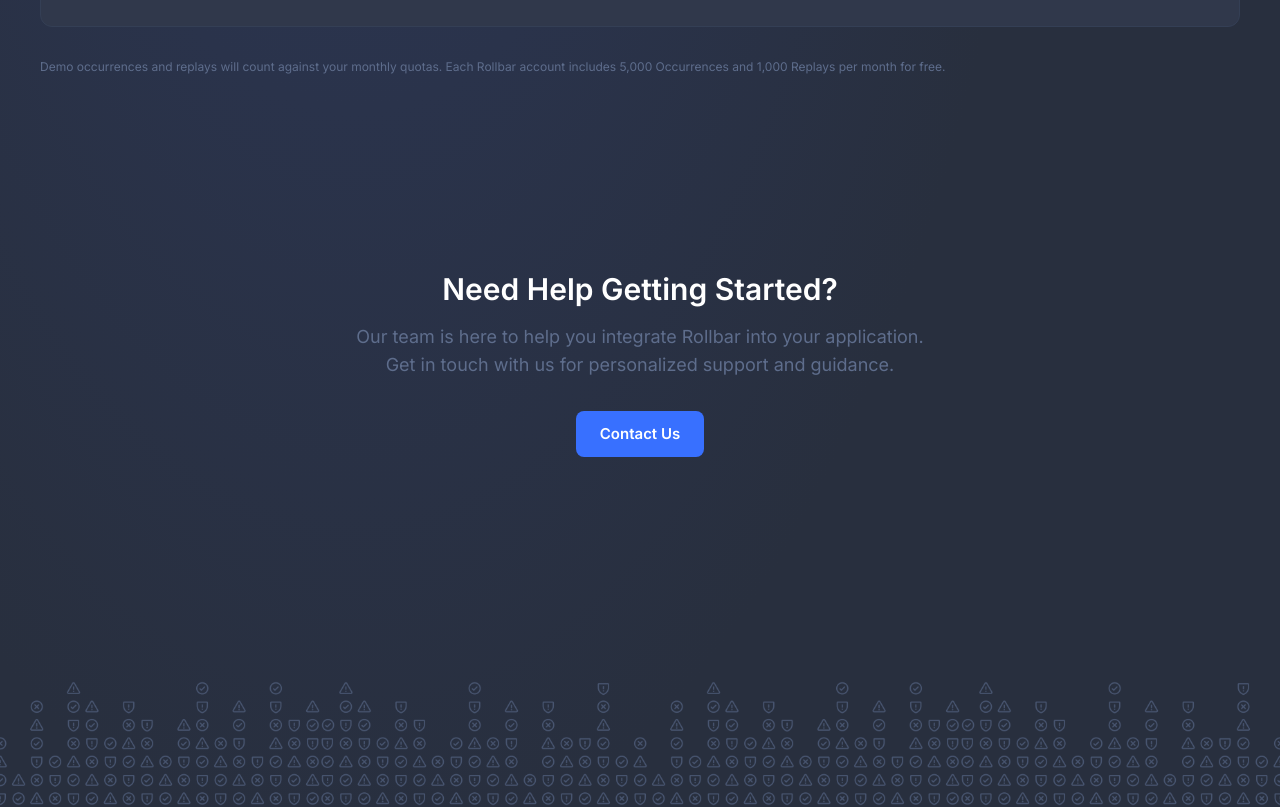
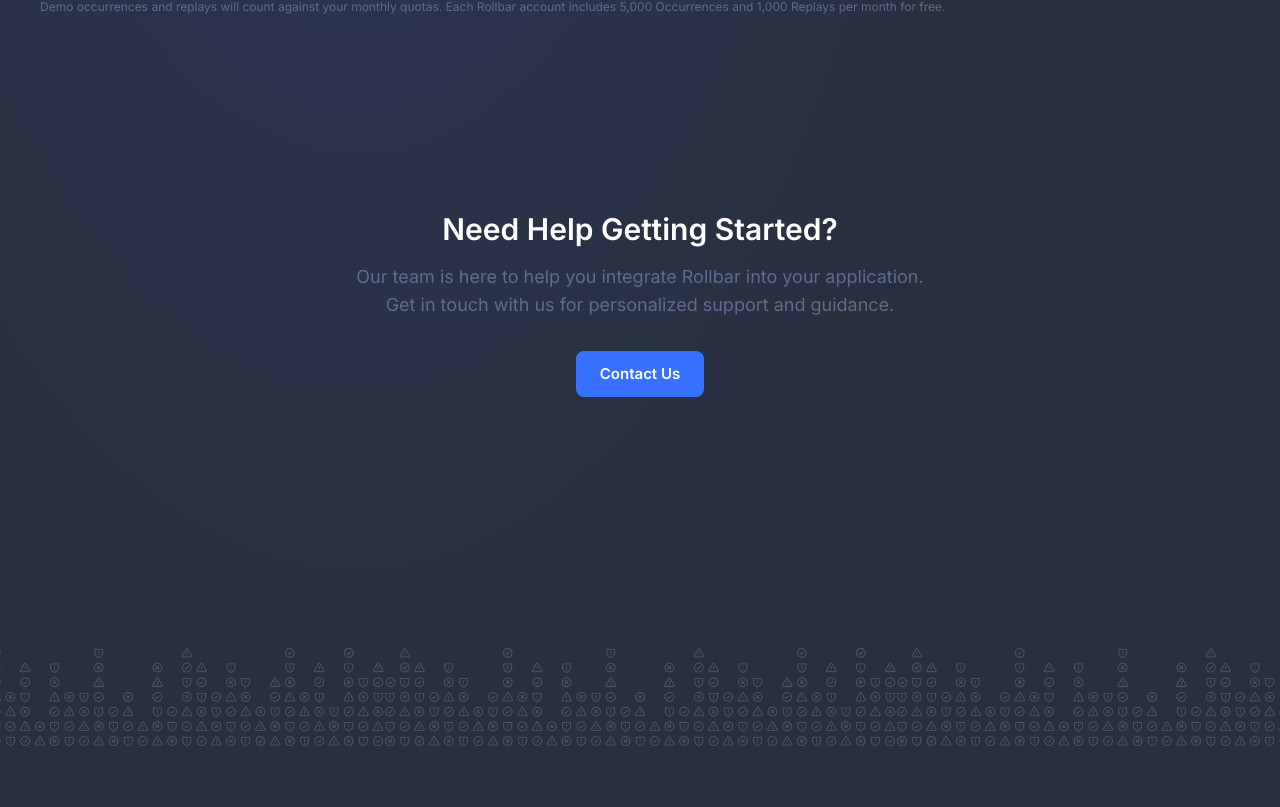
Before and after one commit to rollbar/rollbar-vercel, a Next.js app: page / in a window 1280 px wide. Shown: the part 924-1731 px from the top of the page. After the commit the page ends 1671 px from the top, so only its background shows below. Built offline with nearby package versions, Linux system fonts and the light colour scheme; no server answers.

Commit message:
updated css and added link to vercel documentation

```diff
--- a/app/globals.css
+++ b/app/globals.css
@@ -229,7 +229,7 @@
   left: 0;
   right: 0;
   background-image: url('/bottom pattern.png');
-  background-size: 50%;
+  background-size: 40%;
   background-position: bottom center;
   background-repeat: repeat-x;
   height: 300px;
--- a/app/page.js
+++ b/app/page.js
@@ -19,7 +19,7 @@
       <main className="pt-[100px] px-5 pb-5">
         <div className="max-w-[1200px] mx-auto">
           <div className="hero-section mb-10">
-            <h1 className="hero-title mt-[100px] mb-2.5">
+            <h1 className="hero-title mt-[40px] mb-2.5">
               <span className="text-white">Ship Faster </span><br />
               <span className="gradient-text">
                 with Confidence
--- a/components/Header.js
+++ b/components/Header.js
@@ -46,7 +46,7 @@
 
               {/* Documentation button */}
               <a
-                href="https://docs.rollbar.com"
+                href="https://docs.rollbar.com/docs/vercel"
                 target="_blank"
                 rel="noopener noreferrer"
                 className="btn-blue"
```
